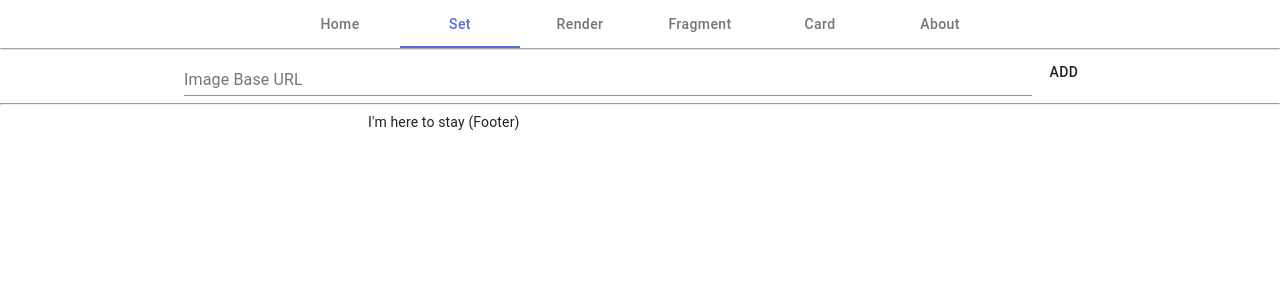
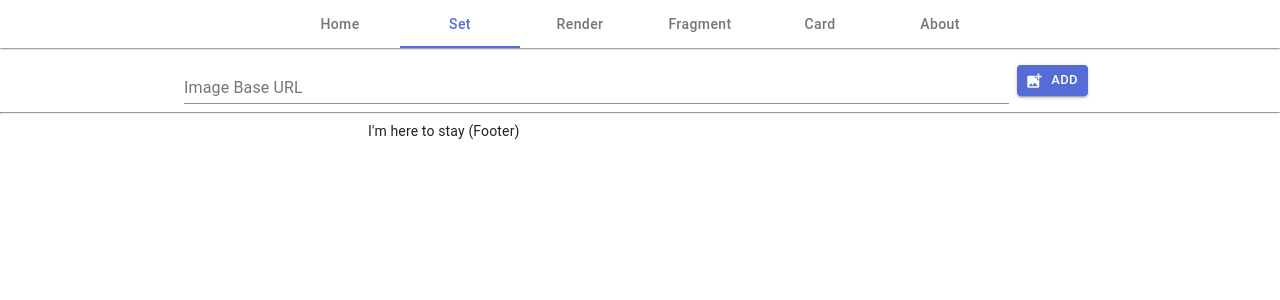
Before and after one commit to hankei6km/image-url-workbench, a Next.js app: page /set in a window 1280 px wide. Shown: the top 300 px of the page. Built offline with nearby package versions, Linux system fonts and the light colour scheme.

Commit message:
Change add button style

```diff
--- a/pages/set.tsx
+++ b/pages/set.tsx
@@ -10,6 +10,7 @@ import CardActions from '@material-ui/core/CardActions';
 // import CardContent from '@material-ui/core/CardContent';
 // import CardMedia from '@material-ui/core/CardMedia';
 import Button from '@material-ui/core/Button';
+import AddPhotoAlternateIcon from '@material-ui/icons/AddPhotoAlternate';
 import PreviewContext, {
   PreviewDispatch,
   PreviewItem
@@ -85,7 +86,7 @@ const SetPage = () => {
   return (
     <Layout title="Set">
       <Container maxWidth="md">
-        <Box display="flex">
+        <Box display="flex" alignItems="flex-end" my={1}>
           <Box flexGrow="1">
             <ImgBaseUrl
               baseUrl={imageBaseUrl}
@@ -101,7 +102,12 @@ const SetPage = () => {
               }}
             />
           </Box>
+          <Box p={1}>
             <Button
+              color="primary"
+              variant="contained"
+              size="small"
+              startIcon={<AddPhotoAlternateIcon fontSize="small" />}
               onClick={() => {
                 previewDispatch({
                   type: 'addPreviewImageUrl',
@@ -112,6 +118,7 @@ const SetPage = () => {
             >
               Add
             </Button>
+          </Box>
         </Box>
         <Box>
           {previewStateContext.previewSet.map((v) => (
```
Lines whose indentation alone changed are shown as unchanged.
